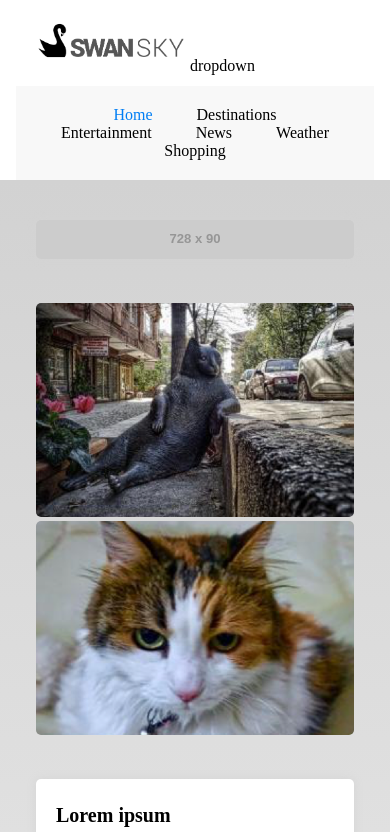
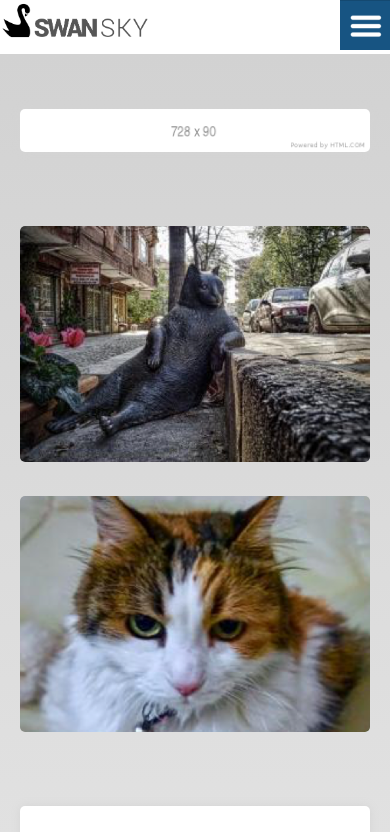
Before and after one commit to steven-daniell-jackson/blackswan_sitebuild, a website: page source/index.html in a window 390 px wide. Shown: the top 832 px of the page. Drawn offline with nearby package versions, Linux system fonts and the light colour scheme; placeholder pictures from the web are drawn by us.

Commit message:
Styling updates and additions

```diff
--- a/source/index.html
+++ b/source/index.html
@@ -23,13 +23,14 @@
           <header>
 
             <!-- Top Bar -->
+            <section id="desktop-header">
             <section class="topbar container">
              <div class="row ">
-              <div class="column column--50 topbar__logo  text-lefty">
+              <div class="column column--50 topbar__logo  text-left">
                 <img src="./img/swansky_logo.png" alt="" width="150">
               </div>
               <div class="column column--50  top-bar__dropdown text-right">
-                <span class="float-right"> dropdown</span>
+                <span class="float-right">  <img src="./img/flag.png" alt=""> <span class="top-bar__content">EN</span> <img src="./img/dropdown-arrow.png" alt=""></span>
               </div>
             </div>
 
@@ -49,6 +50,30 @@
 
           </nav>
         </section>
+      </section>
+
+<!-- Mobile Nav -->
+ <section id="mobile-nav">
+<div class="row">
+  <div class="column column--50 text-left">
+          <img class="" src="./img/swansky_logo.png" alt="" width="150">
+        </div>
+        <div class="column column--50 text-right">
+              <img src="./img/menu.png" height="" alt="">
+                <!-- <ul class="text-center column">
+                  <li class="nav__item nav__item--active">Home</li>
+                  <li class="nav__item">Destinations</li>
+                  <li class="nav__item">Entertainment</li>
+                  <li class="nav__item">News</li>
+                  <li class="nav__item">Weather</li>
+                  <li class="nav__item">Shopping</li>
+                </ul> -->
+
+              <!-- </nav> -->
+
+              </div>
+        </section>
+
       </header>
 
       <!-- Main -->
@@ -58,7 +83,7 @@
           <!-- Body Images -->
           <div class="row text-center">
             <div class="column column--100">
-              <img class="boxshadow--grey  borderradius--small" src="http://via.placeholder.com/728x90" alt="">
+              <img class="boxshadow--grey  borderradius--small" src="./img/banner.png" alt="">
             </div>
 
           </div>
@@ -117,14 +142,19 @@
       <footer>
         <div class="row">
           <div class="column column--50 footer__menu  text-left">
-            <a href="#">FAQ</a>
-            <a href="#">Terms and Conditions</a>
+            <div class="row">
+                <div class="column column--20">
+                    <a href="#">FAQ</a>
+                  </div>
+                  <div class="column column--50">
+                      <a href="#">Terms and Conditions</a>
+                    </div>
+                  </div>
+
           </div>
-
           <div class="column column--50  footer__copyright text-right">
             Copyright Black Swan Avionics 2018
-          </div>
-
+        </div>
         </div>
 
       </footer>
--- a/source/sass/itcss/_elements.cards.scss
+++ b/source/sass/itcss/_elements.cards.scss
@@ -4,6 +4,9 @@
     border-radius: 5px;
     background-color: #fff;
     padding: 20px;
+    // white-space: nowrap;
+  overflow: hidden;
+  text-overflow: ellipsis;
 }
 
 .card__heading {
@@ -11,9 +14,10 @@
     padding: 5px 0;
 }
 
-.card__content {
+p.card__content {
 margin: 0;
 font-size: 18px;
 padding: 0;
 color: $black;
+font-weight: 700;
 }
--- a/source/sass/itcss/_elements.footer.scss
+++ b/source/sass/itcss/_elements.footer.scss
@@ -0,0 +1,3 @@
+footer {
+    box-shadow: 0px 0px 10px 0px $boxshadow_grey;
+}
--- a/source/sass/itcss/_elements.navbar.scss
+++ b/source/sass/itcss/_elements.navbar.scss
@@ -14,3 +14,44 @@ nav {
     }
 
 }
+
+#desktop-header {
+    display: block;
+}
+
+#mobile-nav {
+    display: none;
+    & .row {
+        display: flex;
+        padding: 0;
+        width: 100%;
+    }
+    & .column {
+        padding: 0;
+    }
+    & img {
+       border-radius: 0;
+       max-height: 50px;
+    }
+
+}
+
+
+@media only screen and (max-width: 600px) {
+
+    #desktop-header {
+        display: none;
+    }
+    #mobile-nav {
+        display: flex;
+    }
+    #mobile-nav .column--50 {
+        width: 50% !important;
+    }
+    #mobile-nav .text-left {
+        text-align: left !important;
+    }
+    #mobile-nav .text-right {
+        text-align: right !important;
+    }
+  }
--- a/source/sass/itcss/_elements.row.scss
+++ b/source/sass/itcss/_elements.row.scss
@@ -2,7 +2,6 @@
     padding: 20px;
     display: flex;
     padding: 1rem 2rem;
-   /*padding: 10px;*/
 
    &:after {
     content: "";
@@ -15,6 +14,5 @@
     .row {
         padding: 20px;
         display: inline-block;
-        margin: 0 1rem;
     }
 }
--- a/source/sass/itcss/_elements.topbar.scss
+++ b/source/sass/itcss/_elements.topbar.scss
@@ -1,3 +1,5 @@
 .topbar {
-line-height: 0;
 }
+.top-bar__content{
+    padding: 0 5px;
+}
--- a/source/sass/itcss/_generic.gridlayout.scss
+++ b/source/sass/itcss/_generic.gridlayout.scss
@@ -2,7 +2,9 @@
   display: inline-block;
   margin: auto 10px;
   }
-
+  .column--10 {
+    width: 10%;
+  }
   .column--20 {
     width: 20%;
   }
@@ -28,7 +30,9 @@
   .column--80 {
     width: 80%;
   }
-
+  .column--90 {
+    width: 90%;
+  }
   .column--100 {
     width: 100%;
   }
@@ -38,8 +42,12 @@
   @media only screen and (max-width: 600px) {
     .column {
       display: inline-block;
-      padding: 0;
+      padding: 15px 0;
       margin: 0;
+      }
+
+      .column--10 {
+        width: 10%;
       }
       .column--25 {
         width: 100%;
@@ -68,7 +76,19 @@
         width: 100%;
       }
 
+      .column--90 {
+        width: 90%;
+      }
+
       .column--100 {
         width: 100%;
       }
+
+      .text-right {
+        text-align: center !important;
+      }
+
+      .text-left {
+        text-align: center !important;
+      }
   }
--- a/source/sass/itcss/_settings.links.scss
+++ b/source/sass/itcss/_settings.links.scss
@@ -1,11 +1,10 @@
 // Links
 $baseTextLinkColor: $black !default;
 $baseBackgroundLinkColor: $white !default;
-$baseLinkPadding: 20px 20px 0 0 !default;
+$baseLinkPadding: 15px 20px 0 0 !default;
 
 a {
     padding: $baseLinkPadding;
     color: $baseTextLinkColor;
-    background-color: $baseBackgroundLinkColor;
     text-decoration: none;
 }
--- a/source/sass/styles.scss
+++ b/source/sass/styles.scss
@@ -28,5 +28,6 @@ DO NOT EDIT THE CSS DIRECTLY
 @import 'itcss/_elements.main';
 @import 'itcss/_elements.topbar';
 @import 'itcss/_elements.cards';
+@import 'itcss/_elements.footer';
 
 @import 'itcss/_utilities.helper';
```
Also changed, not shown: source/css/helper/styles.css, source/css/styles.min.css, source/img/banner.png (added), source/img/dropdown-arrow.png (added), source/img/flag.png (added), source/img/menu.png (added).
